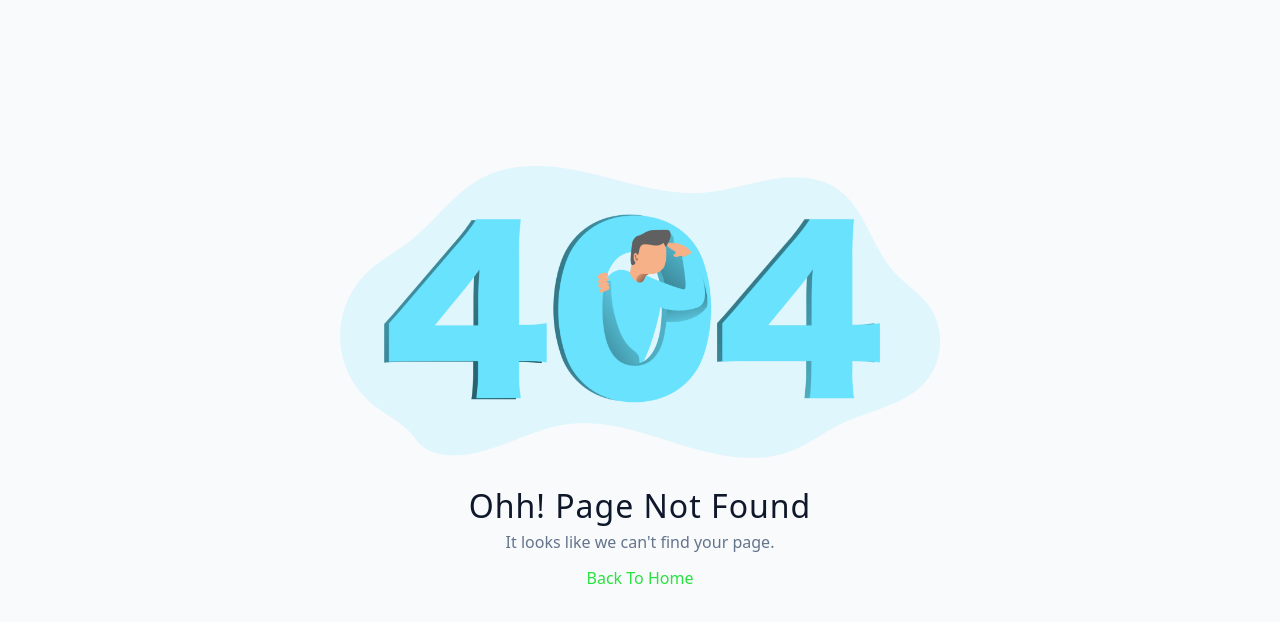
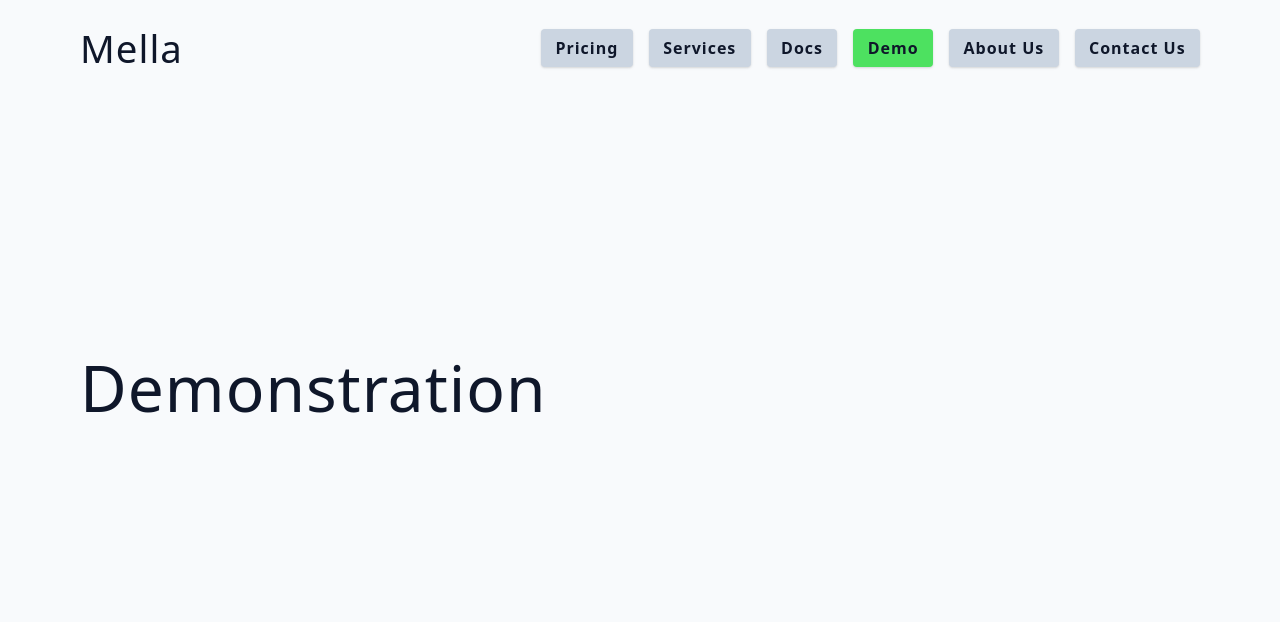
Before and after one commit to a2sv-mella/web-app, a React (Vite) app in the folder client/: page /demo in a window 1280 px wide. Before the commit this address had no page. Shown: the top 622 px of the page. Built offline with nearby package versions, Linux system fonts and the light colour scheme.

Commit message:
📝 Add Default Pages

```diff
--- a/client/src/assets/wrappers/LandingPage.js
+++ b/client/src/assets/wrappers/LandingPage.js
@@ -55,6 +55,11 @@ const Wrapper = styled.section`
     padding: 0.7rem 0.9rem;
     background-color: var(--primary-300);
   }
+  .top-btn-inactive {
+    padding: 0.7rem 0.9rem;
+    background-color: var(--grey-300);
+  }
+
   .menu-button {
     display: none;
   }
--- /dev/null
+++ b/client/src/components/HomePageNavbar.jsx
@@ -0,0 +1,27 @@
+import { Link } from "react-router-dom";
+import { navbarLinks } from "../utils/constants";
+const HomePageNavbar = ({ location }) => {
+
+  return (
+      <nav>
+        {/* <img src={logo} alt="Mella Logo" className="logo" /> */}
+        <h2>Mella</h2>
+        <div className="nav-links">
+          {navbarLinks.map((link, index) => (
+            <Link
+              key={index}
+              to={link.to}
+              className={`nav-link ${
+                link.to === location?.pathname ? "top-btn" : "top-btn-inactive"
+              } btn`}
+            >
+              {link.text}
+            </Link>
+          ))}
+        </div>
+        <button className="menu-button btn">Menu</button>
+      </nav>
+  );
+}
+
+export default HomePageNavbar;
--- a/client/src/components/index.js
+++ b/client/src/components/index.js
@@ -1,2 +1,3 @@
 export { default as FormRow } from "./FormRow";
 export { default as Logo } from "./Logo";
+export { default as HomePageNavbar } from "./HomePageNavbar";
--- /dev/null
+++ b/client/src/pages/About.jsx
@@ -0,0 +1,17 @@
+import Wrapper from "../assets/wrappers/LandingPage";
+import { useLocation } from "react-router-dom";
+import { HomePageNavbar } from "../components";
+const About = () => {
+  const location = useLocation();
+
+  return (
+    <Wrapper>
+      <HomePageNavbar location={location} />
+      <div className="container page">
+        <h1> About</h1>
+      </div>
+    </Wrapper>
+  );
+};
+
+export default About;
--- /dev/null
+++ b/client/src/pages/Contact.jsx
@@ -0,0 +1,17 @@
+import Wrapper from "../assets/wrappers/LandingPage";
+import { useLocation } from "react-router-dom";
+import { HomePageNavbar } from "../components";
+const Contact = () => {
+  const location = useLocation();
+
+  return (
+    <Wrapper>
+      <HomePageNavbar location={location} />
+      <div className="container page">
+        <h1> Contact</h1>
+      </div>
+    </Wrapper>
+  );
+};
+
+export default Contact;
--- /dev/null
+++ b/client/src/pages/Demos.jsx
@@ -0,0 +1,17 @@
+import Wrapper from "../assets/wrappers/LandingPage";
+import { useLocation } from "react-router-dom";
+import { HomePageNavbar } from "../components";
+const Demos = () => {
+  const location = useLocation();
+
+  return (
+    <Wrapper>
+      <HomePageNavbar location={location} />
+      <div className="container page">
+        <h1> Demonstration</h1>
+      </div>
+    </Wrapper>
+  );
+};
+
+export default Demos;
--- /dev/null
+++ b/client/src/pages/Docs.jsx
@@ -0,0 +1,17 @@
+import Wrapper from "../assets/wrappers/LandingPage";
+import { useLocation } from "react-router-dom";
+import { HomePageNavbar } from "../components";
+const Docs = () => {
+    const location = useLocation();
+
+  return (
+    <Wrapper>
+      <HomePageNavbar location={location} />
+      <div className="container page">
+        <h1> Documentation</h1>
+      </div>
+    </Wrapper>
+  );
+};
+
+export default Docs;
--- /dev/null
+++ b/client/src/pages/Pricing.jsx
@@ -0,0 +1,17 @@
+import Wrapper from "../assets/wrappers/LandingPage";
+import {useLocation } from "react-router-dom";
+import { HomePageNavbar } from "../components";
+const Pricing = () => {
+  const location = useLocation();
+
+  return (
+    <Wrapper>
+      <HomePageNavbar location={location}/>
+      <div className="container page">
+        <h1> Pricing</h1>
+      </div>
+    </Wrapper>
+  );
+};
+
+export default Pricing;
--- /dev/null
+++ b/client/src/pages/Services.jsx
@@ -0,0 +1,18 @@
+import Wrapper from "../assets/wrappers/LandingPage";
+import { useLocation } from "react-router-dom";
+import { HomePageNavbar } from "../components";
+
+const Services = () => {
+  const location = useLocation();
+
+  return (
+    <Wrapper>
+      <HomePageNavbar location={location} />
+      <div className="container page">
+        <h1> Contact</h1>
+      </div>
+    </Wrapper>
+  );
+};
+
+export default Services;
--- /dev/null
+++ b/client/src/utils/constants.js
@@ -0,0 +1,8 @@
+export const navbarLinks = [
+  { to: "/pricing", text: "Pricing" },
+  { to: "/services", text: "Services" },
+  { to: "/docs", text: "Docs" },
+  { to: "/demo", text: "Demo" },
+  { to: "/about", text: "About Us" },
+  { to: "/contact", text: "Contact Us" },
+];
```
Also changed, not shown: client/src/App.jsx (+37 -1 lines), client/src/pages/index.js (+7 -1 lines).
